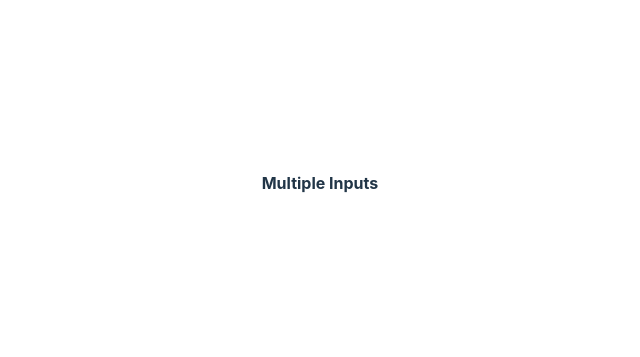
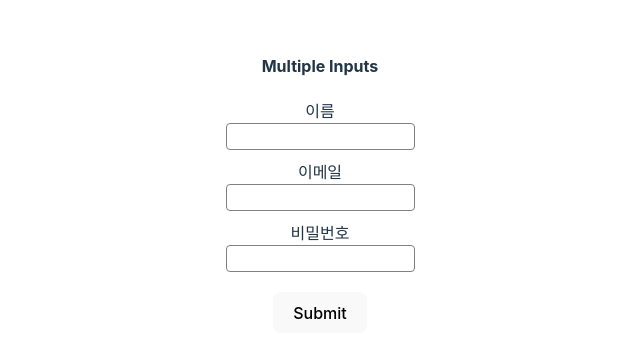
Before and after one commit to dydals3440/react-hooks, a React (Vite) app: page / in a window 1280 px wide. Shown: the part 217-574 px from the top of the page, without its empty margins (320-960 px from the left). Built offline with nearby package versions, Linux system fonts and the light colour scheme.

Commit message:
feat: multiple inputs

```diff
--- a/src/tutorial/05-controlled-inputs.jsx/01-controlled-inputs.jsx
+++ b/src/tutorial/05-controlled-inputs.jsx/01-controlled-inputs.jsx
@@ -37,7 +37,7 @@ export const ControlledInputs = () => {
             onChange={(e) => setName(e.target.value)}
           />
         </div>
-        <button type='submit' className='btn btn-block'>
+        <button type='submit' className='btn btn-block' onClick={handleSubmit}>
           제출하기
         </button>
       </form>
--- a/src/tutorial/05-controlled-inputs.jsx/02-multiple-inputs.jsx
+++ b/src/tutorial/05-controlled-inputs.jsx/02-multiple-inputs.jsx
@@ -1,16 +1,91 @@
 import { useState } from 'react';
+import styled from 'styled-components';
+
+// 스타일 컴포넌트를 사용하여 스타일을 정의합니다.
+const FormContainer = styled.div`
+  margin: 20px;
+`;
+
+const Form = styled.form`
+  display: flex;
+  flex-direction: column;
+  max-width: 300px;
+  margin-bottom: 10px;
+`;
+
+const FormRow = styled.div`
+  display: flex;
+  flex-direction: column;
+  margin-bottom: 10px;
+`;
+
+const Label = styled.label`
+  font-weight: bold;
+`;
+
+const Input = styled.input`
+  padding: 5px;
+  border: 1px solid gray;
+  border-radius: 4px;
+`;
 
 export const MultipleInputs = () => {
   const [user, setUser] = useState({
     name: '',
     email: '',
-    passwrod: '',
+    password: '',
   });
+
+  const handleChange = (e) => {
+    // console.log(e.target.value);
+    // console.log(e.target.name);
+    setUser({ ...user, [e.target.name]: e.target.value });
+  };
+
+  const handleSubmit = (e) => {
+    e.preventDefault();
+    console.log(user);
+  };
+
   return (
-    <div>
-      <form className='form'>
+    <FormContainer>
+      <Form className='form'>
         <h4>Multiple Inputs</h4>
-      </form>
-    </div>
+        <FormRow>
+          <Label htmlFor='name'>이름</Label>
+          <Input
+            type='text'
+            className='form-input'
+            id='name'
+            value={user.name}
+            onChange={handleChange}
+            name='name'
+          />
+        </FormRow>
+        <FormRow>
+          <Label htmlFor='email'>이메일</Label>
+          <Input
+            type='email'
+            className='form-input'
+            id='email'
+            value={user.email}
+            onChange={handleChange}
+            name='email'
+          />
+        </FormRow>
+        <FormRow>
+          <Label htmlFor='password'>비밀번호</Label>
+          <Input
+            type='password'
+            className='form-input'
+            id='password'
+            value={user.password}
+            onChange={handleChange}
+            name='password'
+          />
+        </FormRow>
+      </Form>
+      <button onClick={handleSubmit}>Submit</button>
+    </FormContainer>
   );
 };
```
Also changed, not shown: src/tutorial/05-controlled-inputs.jsx/03-checkBox.jsx (added, +21 -0 lines).
